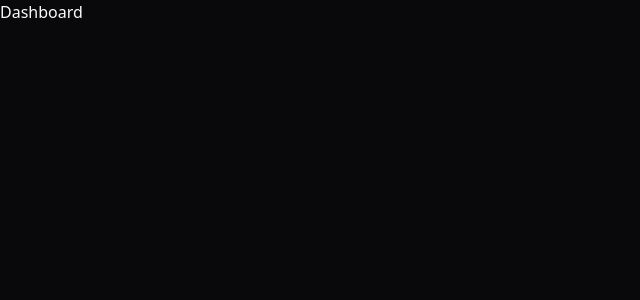
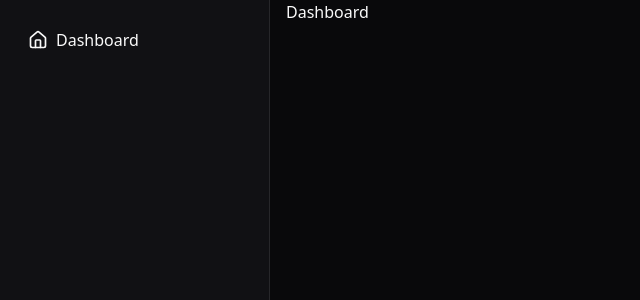
Before and after one commit to bannednull/next-started, a Next.js app: page /dashboard in a window 1280 px wide. Shown: the top 300 px of the page, without its empty margins (0-640 px from the left). Built offline with nearby package versions, Linux system fonts and the light colour scheme.

Commit message:
layout dashboard

```diff
--- /dev/null
+++ b/app/(dashboard)/layout.tsx
@@ -0,0 +1,32 @@
+import Link from 'next/link';
+import { Home } from 'lucide-react';
+
+const routes = [
+  {
+    title: 'Dashboard',
+    path: '/dashboard',
+    Icon: <Home className="size-5" />,
+  },
+];
+
+function DashboardLayout({ children }: { children: React.ReactNode }) {
+  return (
+    <main className="grid h-screen grid-cols-[270px_1fr] gap-4">
+      <aside className="flex flex-col border-r bg-muted/30 p-5">
+        <ul className="flex flex-col gap-1">
+          {routes.map(({ title, path, Icon }, index) => (
+            <li key={index} className="hover:bg-muted rounded-lg">
+              <Link className="flex items-center gap-2 p-2" href={path}>
+                {Icon} {title}
+              </Link>
+            </li>
+          ))}
+        </ul>
+      </aside>
+
+      <section className="overflow-hidden">{children}</section>
+    </main>
+  );
+}
+
+export default DashboardLayout;
```
